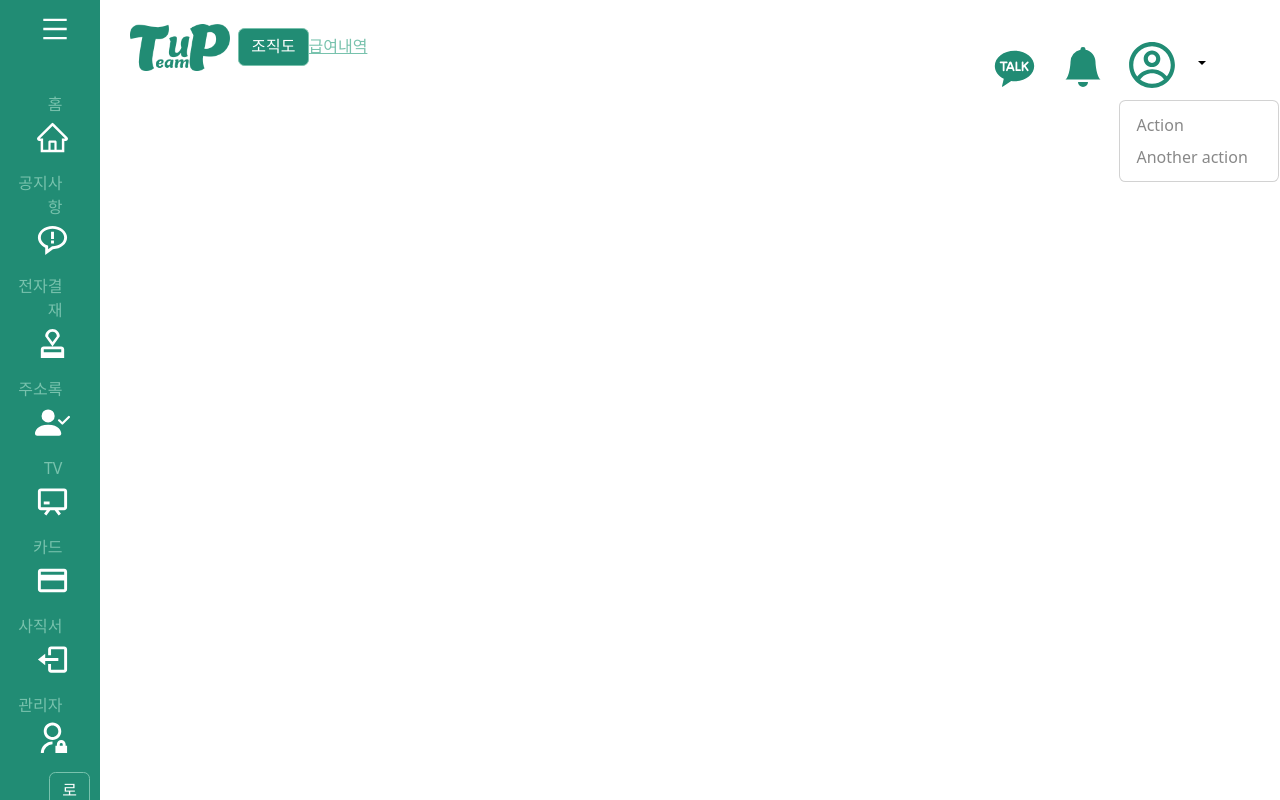
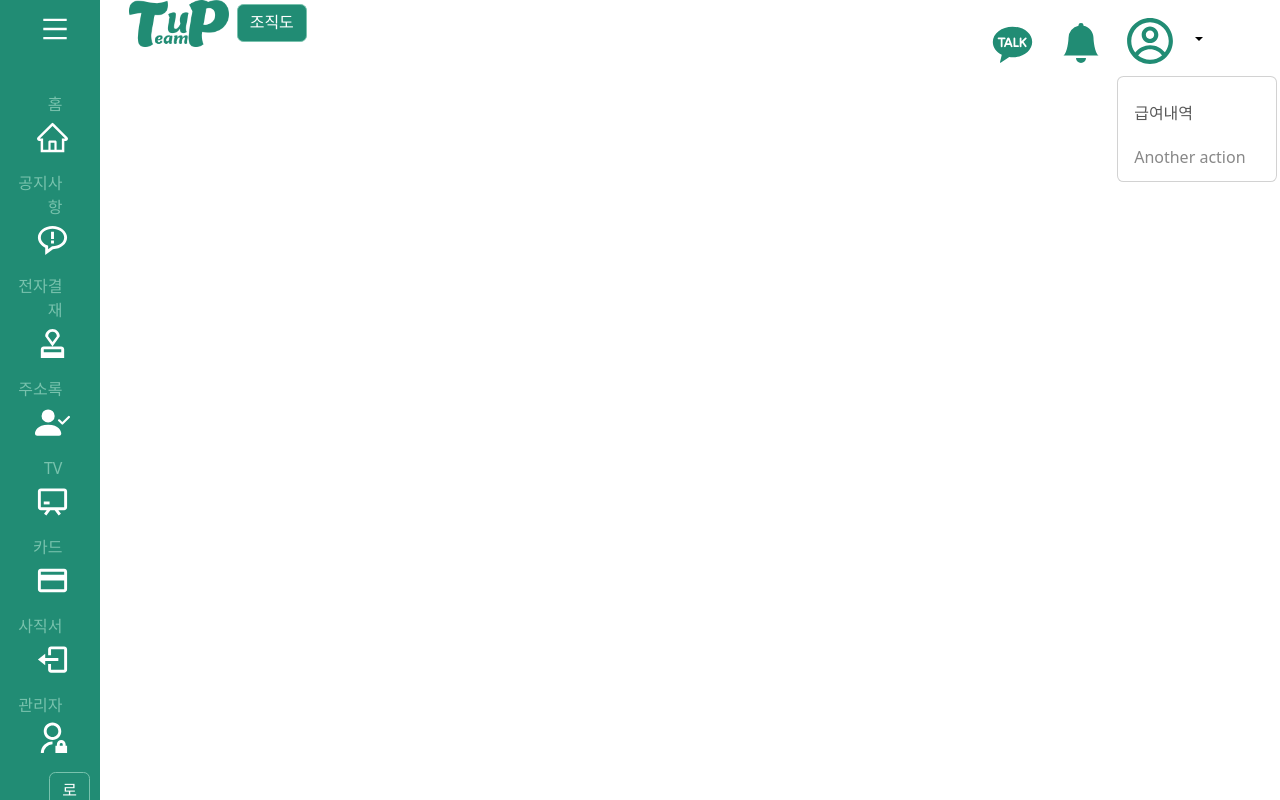
Before and after one commit to smilesyk0323/React, a React (Create React App) app in the folder demo05/: page /#/book in a window 1280 px wide. Both pictures are taken after a click on the button 1166 px from the left and 65 px from the top of the page. Built offline with nearby package versions, Linux system fonts and the light colour scheme.

Commit message:
코드 이동으로 일부 수정

```diff
--- a/demo05/src/App.js
+++ b/demo05/src/App.js
@@ -1,4 +1,4 @@
-import { NavLink, Route, Routes } from 'react-router-dom';
+import { NavLink, Route, Routes, useLocation } from 'react-router-dom';
 import Book from './components/Book';
 import Pocketmon from './components/Pocketmon';
 import Home from './components/Home';
@@ -24,6 +24,8 @@ import SalList from './components/SalList';
 
 function App() {
 
+  const location = useLocation();
+
   return (
     <div className="container-fluid">
       {/* 상단 메뉴 영역 */}
@@ -43,8 +45,8 @@ function App() {
       </div> */}
                 <div className="main-content container-fluid">
 
-                  <div className='mt-4 ms-1'>
-                    <div className='col-10 offset-1'>
+                  <div className='row'>
+                    <div className='col-10 offset-1 me-5'>
 
                   <div className='row '>
                       <div className='col-8 me-auto'>
@@ -52,7 +54,6 @@ function App() {
                           <img src={TeamUpLogo} alt="TemaUpLog" width={100}/>
                           <button className="btn btn-primary ms-2" type="button" data-bs-toggle="offcanvas" data-bs-target="#offcanvasRight" aria-controls="offcanvasRight">조직도</button>
                           </Navbar.Brand>
-                          <NavLink to="/SalList">급여내역</NavLink>
                       </div>
 
                     <div className='col-4  'style={{  padding:0, marginRight: 'auto !important'}}>
@@ -67,8 +68,10 @@ function App() {
                                 <Navbar expand="sm" className="bg-body-white ">
                                     <Nav className="bg-body-primary ">
                                         <NavDropdown style={{padding:0}} title={<CgProfile className="me-3" size={50}style={{color:'#218C74'}} />} id="basic-nav-dropdown">
-                                        <NavDropdown.Item href="#action/3.1" >Action</NavDropdown.Item>
-                                        <NavDropdown.Item href="#action/3.2"> Another action</NavDropdown.Item>
+                                        <NavLink  className={`nav-link ${location.pathname === '/salList' ? 'active' : ''}`} to='/salList'>
+                                            <NavDropdown.Item className={`nav-link ${location.pathname === '/salList' ? 'active' : ''}`} href='/salList'>급여내역</NavDropdown.Item>
+                                          </NavLink>
+                                            <NavDropdown.Item href="#action/3.2"> Another action</NavDropdown.Item>
                                         </NavDropdown>
                                     </Nav>
                                 </Navbar>
@@ -86,7 +89,7 @@ function App() {
                           <div className='row'>
                           <div className=' col-md-10 offset-md-1'>
                               <Routes>
-                                <Route path="/SalList" element={<SalList/>}></Route>
+                                <Route path="/salList" element={<SalList/>}></Route>
                               </Routes>
                           </div>
                         </div>
--- a/demo05/src/components/SalList.js
+++ b/demo05/src/components/SalList.js
@@ -1,8 +1,11 @@
+import { useLocation } from 'react-router-dom'
 import { useEffect, useState } from "react";
 import axios from "axios";
 
 const SalList=(props)=>{
     const[salLists, setSalLists] = useState([]);
+
+    const location = useLocation();
 
     useEffect(()=>{
         //서버에서 급여내역 list 불러와서 state에 설정하는 코드
@@ -19,6 +22,13 @@ const SalList=(props)=>{
         });
 
     },[]);
+
+
+       // 총 지급액 계산 함수
+       const calculateTotalSalary = (salList) => {
+        return salList.salListTotal - (salList.salListHealth + salList.salListLtcare + salList.salListNational + salList.salListEmp + salList.salListWork + salList.salListLocal);
+    };
+
 
 
     return(
@@ -52,6 +62,7 @@ const SalList=(props)=>{
                                             <td>{salList.salListEmp.toLocaleString()} 원</td>
                                             <td>{salList.salListWork.toLocaleString()} 원</td>
                                             <td>{salList.salListLocal.toLocaleString()} 원</td>
+                                            <td>{calculateTotalSalary(salList).toLocaleString()} 원</td>
 
                                         </tr>
                                         ))}
```
